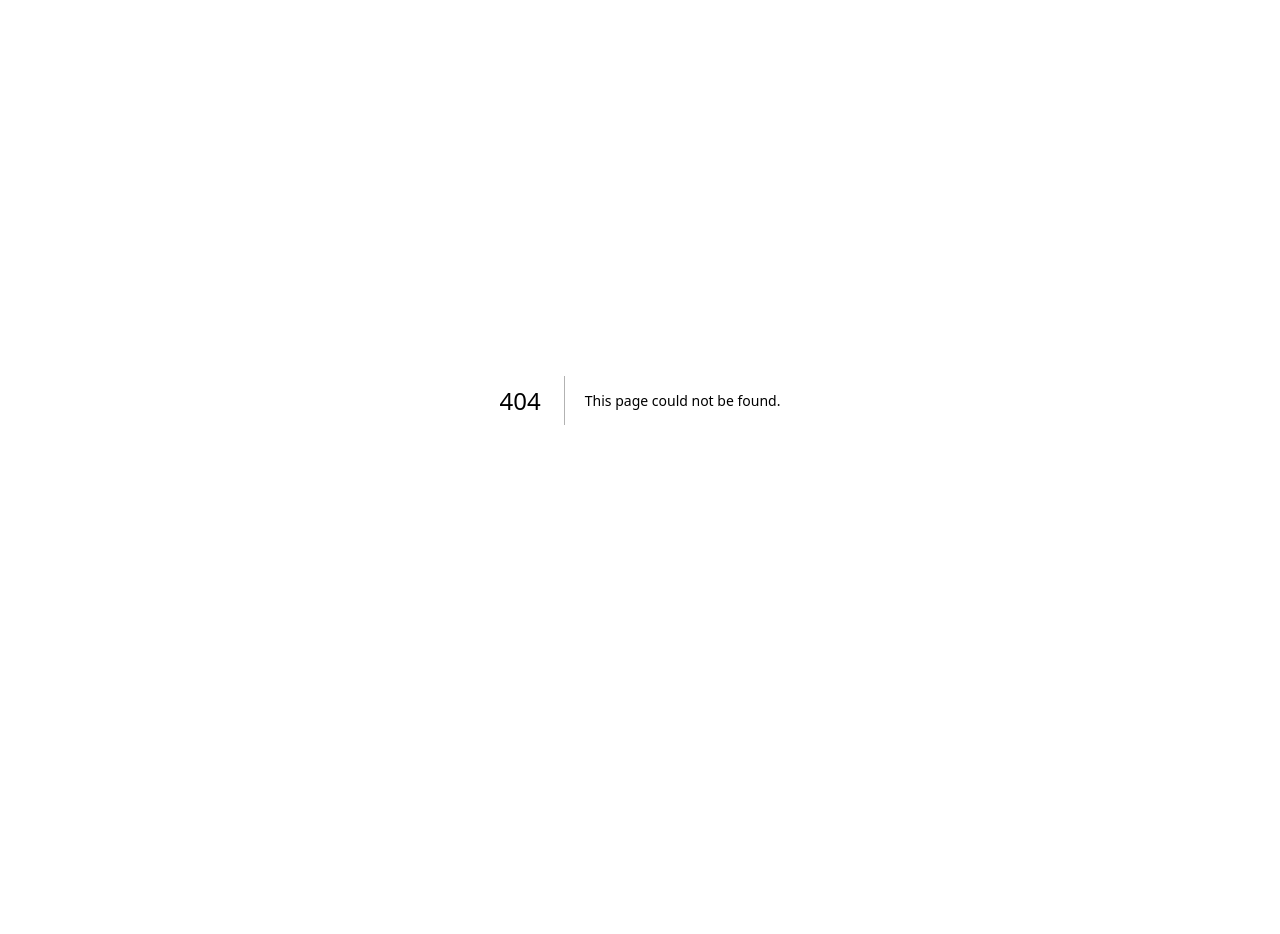
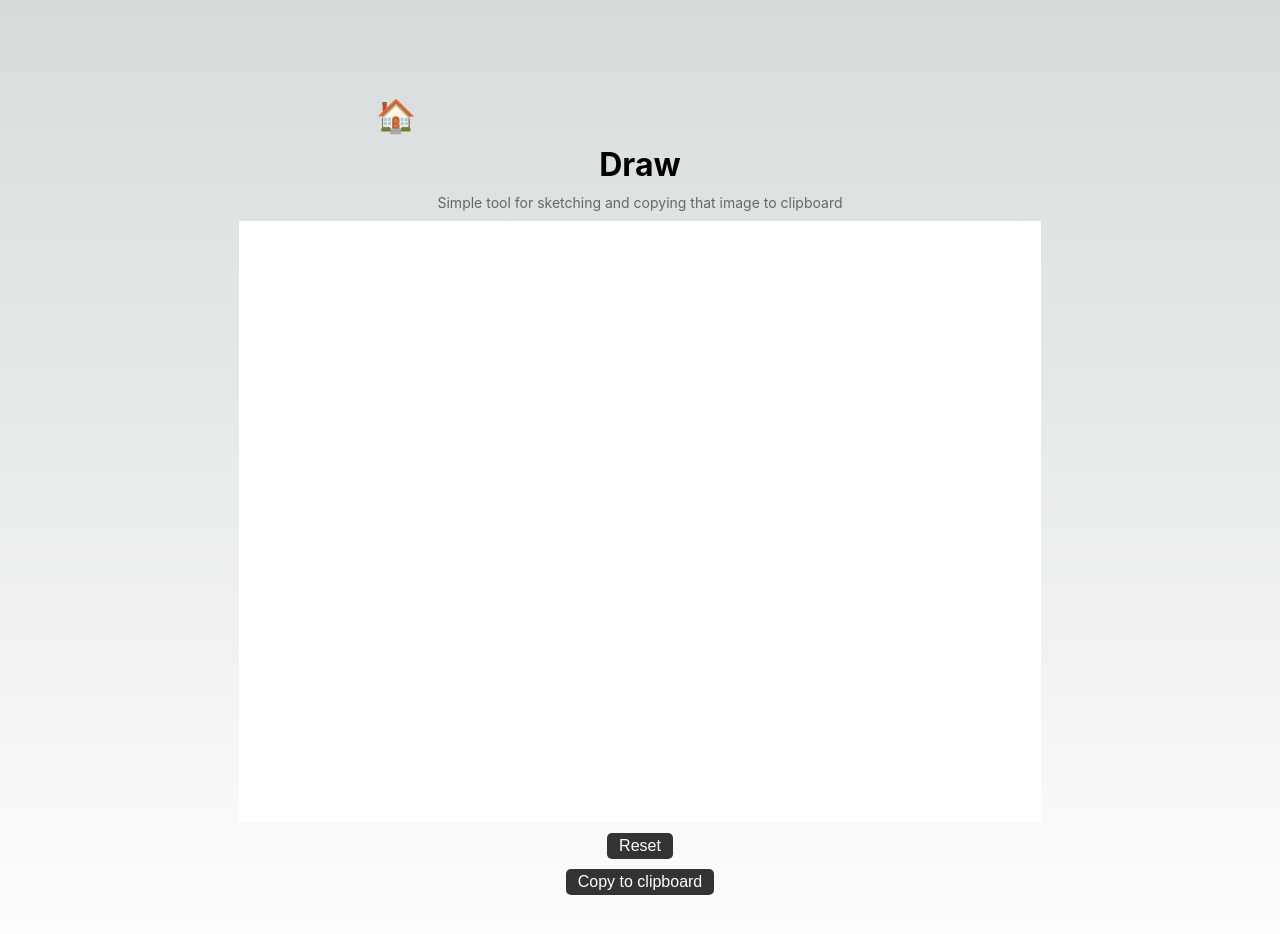
Before and after one commit to nishantrpai/tools.nishu.dev, a Next.js app: page /draw in a window 1280 px wide. Before the commit this address had no page. Shown: the top 934 px of the page. Before the commit the page ends 800 px from the top, so only its background shows below. Built offline with nearby package versions, Linux system fonts and the light colour scheme.

Commit message:
update to show draw

```diff
--- /dev/null
+++ b/pages/draw.js
@@ -0,0 +1,112 @@
+// simple tool for sketching and copying that image to clipboard
+import Head from 'next/head'
+import styles from '@/styles/Home.module.css'
+import { useState, useEffect } from 'react'
+
+export default function Draw() {
+  const [drawing, setDrawing] = useState(false)
+  const [canvas, setCanvas] = useState(null)
+  const [context, setContext] = useState(null)
+  const [image, setImage] = useState(null)
+  const [copy, setCopy] = useState(false)
+
+  useEffect(() => {
+    const canvas = document.getElementById('canvas')
+    const context = canvas.getContext('2d')
+    setCanvas(canvas)
+    setContext(context)
+  }, [])
+
+  const startDrawing = (event) => {
+    setDrawing(true)
+    context.beginPath()
+    // background
+    context.strokeStyle = 'black'
+    context.lineWidth = 4
+    context.moveTo(event.nativeEvent.offsetX, event.nativeEvent.offsetY)
+  }
+
+  const stopDrawing = () => {
+    setDrawing(false)
+  }
+
+  const restCanvas = () => {
+    context.clearRect(0, 0, canvas.width, canvas.height)
+  }
+
+  const draw = (event) => {
+    if (!drawing) return
+    context.lineTo(event.nativeEvent.offsetX, event.nativeEvent.offsetY)
+    context.stroke()
+  }
+
+  const copyToClipboard = () => {
+    const dataURL = canvas.toDataURL('image/png')
+    const img = new Image()
+    img.src = dataURL
+    img.onload = () => {
+      const canvas = document.createElement('canvas')
+      const context = canvas.getContext('2d')
+      canvas.width = img.width
+      canvas.height = img.height
+      canvas.style.background = 'white'
+      context.fillStyle = 'white'
+      context.fillRect(0, 0, canvas.width, canvas.height)
+      context.drawImage(img, 0, 0)
+
+      canvas.toBlob((blob) => {
+        navigator.clipboard.write([
+          new ClipboardItem({
+            'image/png': blob
+          })
+        ]).then(() => {
+          setCopy(true)
+          setTimeout(() => {
+            setCopy(false)
+          }, 3000)
+        })
+      })
+    }
+  }
+
+  return (
+    <div className={styles.container}>
+      <Head>
+        <title>Draw</title>
+        <meta name="description" content="Simple tool for sketching and copying that image to clipboard" />
+        <link rel="icon" href="/favicon.ico" />
+      </Head>
+
+      <main className={styles.main}>
+      <a href='/' className={styles.home}>🏠</a>
+        <h1 className={styles.title}>
+          Draw
+        </h1>
+        <span style={{
+          width: '100%',
+          textAlign: 'center',
+          color: '#666',
+          fontSize: '14px'
+        }}>
+          Simple tool for sketching and copying that image to clipboard
+        </span>
+        <canvas
+          id="canvas"
+          width="800"
+          height="600"
+          style={{ border: '1px solid white', background: 'white' }}
+          onMouseDown={startDrawing}
+          onMouseUp={stopDrawing}
+          onMouseMove={draw}
+          onTouchStart={startDrawing}
+          onTouchEnd={stopDrawing}
+          onPointerDown={startDrawing}
+          onPointerUp={stopDrawing}
+        ></canvas>
+        <button onClick={restCanvas}>Reset</button>
+        <button onClick={copyToClipboard}>Copy to clipboard</button>
+        {copy && <p>Copied to clipboard</p>}
+      </main>
+    </div>
+  )
+}
--- a/styles/globals.css
+++ b/styles/globals.css
@@ -129,6 +129,17 @@ code {
   font-size: 14px;
 }
 
+button {
+  width: max-content;
+  padding: 0.25rem 0.75rem;
+  color: #fff;
+  background-color: #333;
+  border: none;
+  outline: none;
+  border-radius: 5px;
+  font-size: 1rem;
+}
+
 @media screen and (max-width: 600px) {
   main {
     padding: 2rem;
```
Also changed, not shown: styles/Tool.module.css (+0 -11 lines).
